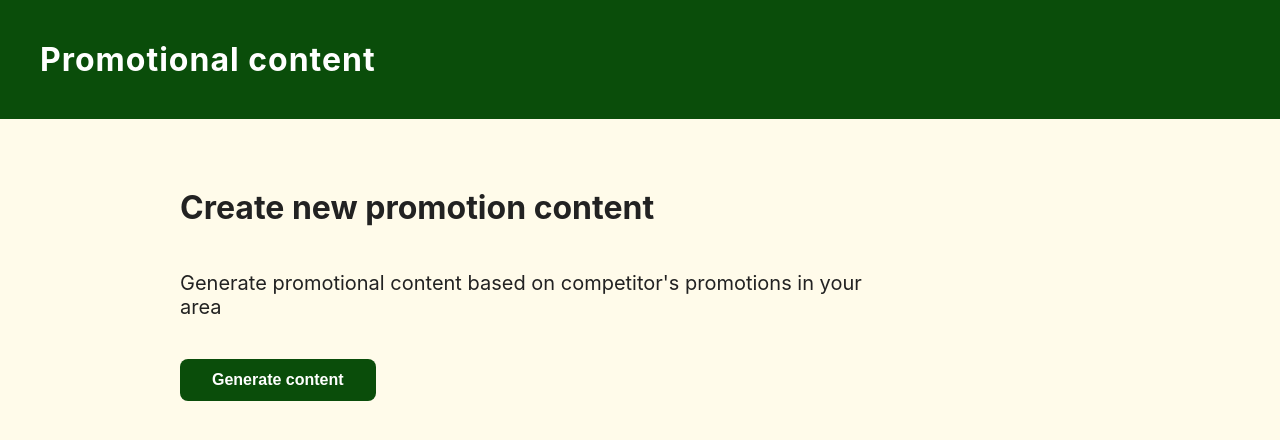
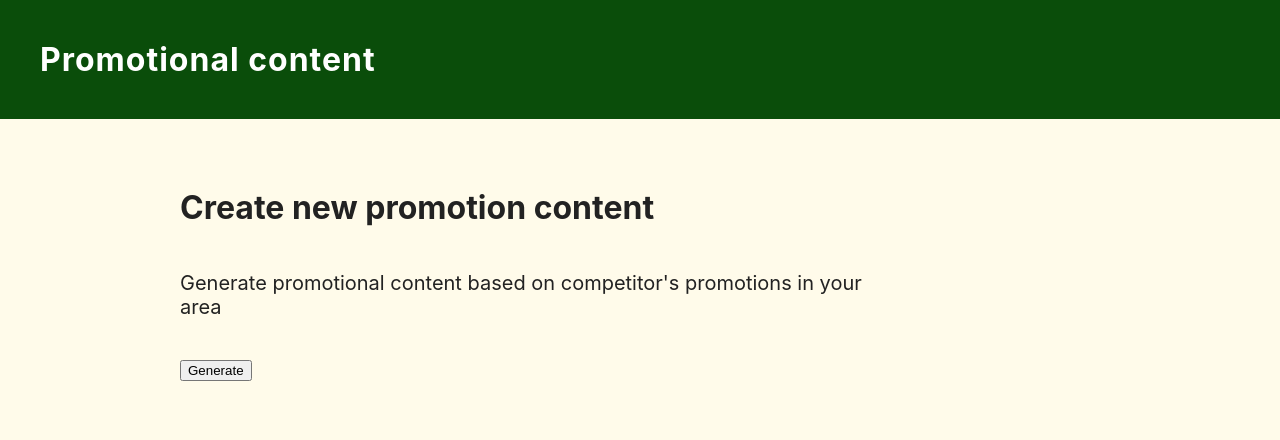
Before and after one commit to joshuaburrill-spoon/promos, a React app: page / in a window 1280 px wide. Shown: the top 440 px of the page. Built offline with nearby package versions, Linux system fonts and the light colour scheme.

Commit message:
added progress branch

```diff
--- a/src/App.tsx
+++ b/src/App.tsx
@@ -1,4 +1,5 @@
-import React, { useState } from 'react';
+import React, { useState } from "react";
+import GenerateBtn from "./GenerateBtn";
 
 export default function App() {
   const [showPreview, setShowPreview] = useState(false);
@@ -241,53 +242,62 @@ export default function App() {
 </html>`;
 
   const newTemp = {
-    "data": [
+    data: [
       {
-        "deal": {
-          "price": 129,
-          "title": "Combito Chicken Tender Sandwich",
-          "reason": "Lower price than a comparable KFC chicken sandwich combo and includes a 600ml drink for better value.",
-          "promoBadge": "Combo Deal",
-          "description": "Honey Mustard Chicken Tender Sandwich (2 chicken tenders) + French Fries + 600ml Coca‑Cola."
-        }
+        deal: {
+          price: 129,
+          title: "Combito Chicken Tender Sandwich",
+          reason:
+            "Lower price than a comparable KFC chicken sandwich combo and includes a 600ml drink for better value.",
+          promoBadge: "Combo Deal",
+          description:
+            "Honey Mustard Chicken Tender Sandwich (2 chicken tenders) + French Fries + 600ml Coca‑Cola.",
+        },
       },
       {
-        "deal": {
-          "price": 139,
-          "title": "Combo Famous Star Value",
-          "reason": "Budget-friendly burger combo with fries and a full 600ml drink, offering more value than a typical KFC burger/sandwich combo at a similar price.",
-          "promoBadge": "Value Combo",
-          "description": "Famous Star with Cheese + French Fries + 600ml Fanta."
-        }
+        deal: {
+          price: 139,
+          title: "Combo Famous Star Value",
+          reason:
+            "Budget-friendly burger combo with fries and a full 600ml drink, offering more value than a typical KFC burger/sandwich combo at a similar price.",
+          promoBadge: "Value Combo",
+          description: "Famous Star with Cheese + French Fries + 600ml Fanta.",
+        },
       },
       {
-        "deal": {
-          "price": 169,
-          "title": "Combito 3 Chicken Tenders",
-          "reason": "Includes 3 hand-breaded tenders plus fries and a 600ml drink, giving a better per-piece price and larger drink than many KFC tender combos.",
-          "promoBadge": "Tenders Combo",
-          "description": "3 Hand-Breaded Chicken Tenders + French Fries + 600ml Coca‑Cola Light."
-        }
+        deal: {
+          price: 169,
+          title: "Combito 3 Chicken Tenders",
+          reason:
+            "Includes 3 hand-breaded tenders plus fries and a 600ml drink, giving a better per-piece price and larger drink than many KFC tender combos.",
+          promoBadge: "Tenders Combo",
+          description:
+            "3 Hand-Breaded Chicken Tenders + French Fries + 600ml Coca‑Cola Light.",
+        },
       },
       {
-        "deal": {
-          "price": 159,
-          "title": "BOGO The Big Carl",
-          "reason": "Buy one, get one free—two premium burgers for the price of one, delivering far more sandwich value than a single comparable KFC item.",
-          "promoBadge": "BOGO",
-          "description": "Buy 1 The Big Carl and get another free (burgers only; fries and drinks not included)."
-        }
+        deal: {
+          price: 159,
+          title: "BOGO The Big Carl",
+          reason:
+            "Buy one, get one free—two premium burgers for the price of one, delivering far more sandwich value than a single comparable KFC item.",
+          promoBadge: "BOGO",
+          description:
+            "Buy 1 The Big Carl and get another free (burgers only; fries and drinks not included).",
+        },
       },
       {
-        "deal": {
-          "price": 259,
-          "title": "Duo Familiar de Pollo (Family Duo)",
-          "reason": "Feeds two with sandwiches, fries, and 600ml drinks each, at a lower per-person cost than purchasing two separate KFC combos.",
-          "promoBadge": "Meal for 2",
-          "description": "2 Classic Chicken Sandwiches + 2 French Fries + 2 Drinks (600ml each, choice available)."
-        }
-      }
-    ]
+        deal: {
+          price: 259,
+          title: "Duo Familiar de Pollo (Family Duo)",
+          reason:
+            "Feeds two with sandwiches, fries, and 600ml drinks each, at a lower per-person cost than purchasing two separate KFC combos.",
+          promoBadge: "Meal for 2",
+          description:
+            "2 Classic Chicken Sandwiches + 2 French Fries + 2 Drinks (600ml each, choice available).",
+        },
+      },
+    ],
   };
 
   const handleGenerateClick = () => {
@@ -311,27 +321,55 @@ export default function App() {
           <>
             <h1>Create new promotion content</h1>
             <p className="page-description">
-              Generate promotional content based on competitor's promotions in your area
+              Generate promotional content based on competitor's promotions in
+              your area
             </p>
-            <button className="generate-btn" onClick={handleGenerateClick}>
-              Generate content
-            </button>
+            <GenerateBtn
+              onSuccess={(data) => {
+                console.log({ data });
+              }}
+            />
           </>
         ) : (
           <div className="preview-content">
             <div className="preview-footer">
               <button className="send-btn">
                 send content
-                <span style={{ display: 'inline-flex', alignItems: 'center' }}>
-                  <svg width="20" height="20" viewBox="0 0 20 20" fill="none" xmlns="http://www.w3.org/2000/svg">
-                    <path d="M2 10L18 10" stroke="white" strokeWidth="2" strokeLinecap="round"/>
-                    <path d="M12 4L18 10L12 16" stroke="white" strokeWidth="2" strokeLinecap="round" strokeLinejoin="round"/>
+                <span style={{ display: "inline-flex", alignItems: "center" }}>
+                  <svg
+                    width="20"
+                    height="20"
+                    viewBox="0 0 20 20"
+                    fill="none"
+                    xmlns="http://www.w3.org/2000/svg"
+                  >
+                    <path
+                      d="M2 10L18 10"
+                      stroke="white"
+                      strokeWidth="2"
+                      strokeLinecap="round"
+                    />
+                    <path
+                      d="M12 4L18 10L12 16"
+                      stroke="white"
+                      strokeWidth="2"
+                      strokeLinecap="round"
+                      strokeLinejoin="round"
+                    />
                   </svg>
                 </span>
               </button>
             </div>
             <div className="preview-header">Preview email content</div>
-            <div style={{ overflow: 'auto', background: '#f7f7f9', borderRadius: 12, padding: 16, marginBottom: 24 }}>
+            <div
+              style={{
+                overflow: "auto",
+                background: "#f7f7f9",
+                borderRadius: 12,
+                padding: 16,
+                marginBottom: 24,
+              }}
+            >
               <div dangerouslySetInnerHTML={{ __html: temp }} />
             </div>
           </div>
--- /dev/null
+++ b/src/GenerateBtn.tsx
@@ -0,0 +1,149 @@
+import React, { useEffect, useRef, useState } from "react";
+
+export default function GenerateBtn({
+  onSuccess,
+}: {
+  onSuccess: (data: any) => void;
+}) {
+  const [loading, setLoading] = useState(false);
+  const [progress, setProgress] = useState(0);
+  const abortRef = useRef<AbortController | null>(null);
+  const timeoutRef = useRef<number | null>(null);
+  const intervalRef = useRef<number | null>(null);
+
+  useEffect(() => {
+    return () => {
+      // cleanup on unmount: abort any inflight fetch and clear timeout
+      abortRef.current?.abort();
+      if (timeoutRef.current) {
+        clearTimeout(timeoutRef.current);
+      }
+      if (intervalRef.current) {
+        clearInterval(intervalRef.current);
+      }
+    };
+  }, []);
+
+  const handleClick = async () => {
+    if (loading) return;
+    setLoading(true);
+
+    const triggerUrl =
+      "https://hook.relay.app/api/v1/playbook/cmgf75eoc00so0pkn79zp7ato/trigger/jKNK1uXVdfIJr-egc-7O_g";
+    const webhookBase =
+      "https://hook.relay.app/api/v1/playbook/cmgf75eoc00so0pkn79zp7ato/webhook/cmgfh4ey8003p3b6z2kd2tylf";
+
+    // create a fresh AbortController for these requests
+    const controller = new AbortController();
+    abortRef.current = controller;
+
+    try {
+      const res1 = await fetch(triggerUrl, {
+        method: "GET",
+        signal: controller.signal,
+      });
+      if (!res1.ok) {
+        throw new Error(
+          `Trigger request failed: ${res1.status} ${res1.statusText}`
+        );
+      }
+      const json1 = await res1.json();
+
+      // The payload should contain `runId`.
+      const runId = json1?.runId ?? json1?.runID ?? json1?.id;
+      if (!runId) {
+        throw new Error("No runId returned from trigger endpoint");
+      }
+      // Use a 2 minutes 30 seconds timeout (150000 ms)
+      const DURATION = 105_000; // 1m 45s in ms
+
+      // Start an interval to update progress so the bar fills incrementally
+      const start = Date.now();
+      // update every 250ms for a smoother fill
+      intervalRef.current = window.setInterval(() => {
+        const elapsed = Date.now() - start;
+        const pct = Math.min(100, (elapsed / DURATION) * 100);
+        setProgress(pct);
+        if (pct >= 100 && intervalRef.current) {
+          clearInterval(intervalRef.current);
+          intervalRef.current = null;
+        }
+      }, 250);
+
+      // Schedule the webhook fetch after the duration
+      timeoutRef.current = window.setTimeout(async () => {
+        try {
+          const url = `${webhookBase}?runId=${encodeURIComponent(
+            String(runId)
+          )}`;
+          const res2 = await fetch(url, { signal: controller.signal });
+          if (!res2.ok) {
+            throw new Error(
+              `Webhook fetch failed: ${res2.status} ${res2.statusText}`
+            );
+          }
+          const json2 = await res2.json();
+          onSuccess(json2);
+        } catch (err) {
+          // network/error handling — surface to console for now
+          console.error("Error fetching webhook result:", err);
+        } finally {
+          setLoading(false);
+          setProgress(0);
+          if (intervalRef.current) {
+            clearInterval(intervalRef.current);
+            intervalRef.current = null;
+          }
+        }
+      }, DURATION);
+    } catch (err) {
+      console.error("Error triggering run:", err);
+      setLoading(false);
+      setProgress(0);
+      if (intervalRef.current) {
+        clearInterval(intervalRef.current);
+        intervalRef.current = null;
+      }
+    }
+  };
+
+  return (
+    <div style={{ width: "100%" }}>
+      {!loading ? (
+        <button type="button" onClick={handleClick} disabled={loading}>
+          {loading ? "Generating..." : "Generate"}
+        </button>
+      ) : (
+        <div
+          style={{ marginTop: 16, display: "flex", justifyContent: "center" }}
+        >
+          <div style={{ width: "75%", maxWidth: 960 }}>
+            <div
+              style={{
+                position: "relative",
+                height: 6,
+                background: "#efefef",
+                borderRadius: 9999,
+                overflow: "hidden",
+              }}
+              aria-hidden
+            >
+              <div
+                style={{
+                  position: "absolute",
+                  left: 0,
+                  top: 0,
+                  height: "100%",
+                  background: "#111113",
+                  borderRadius: 9999,
+                  width: `${loading ? Math.max(6, progress) : progress}%`,
+                  transition: "width 200ms linear",
+                }}
+              />
+            </div>
+          </div>
+        </div>
+      )}
+    </div>
+  );
+}
```
